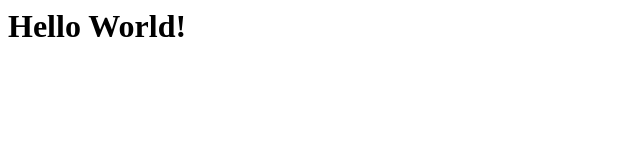
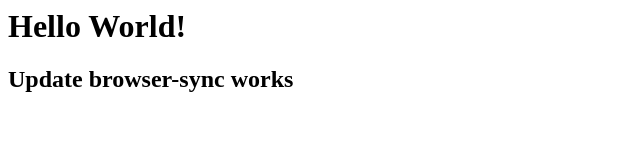
Before and after one commit to donalddominko/coursera-test, a plain HTML site: page index.html in a window 1280 px wide. Shown: the whole page, without its empty margins (0-640 px from the left). Drawn offline with Linux system fonts and the light colour scheme.

Commit message:
Next version

```diff
--- a/index.html
+++ b/index.html
@@ -2,6 +2,7 @@
 
   <body>
     <h1>Hello World!</h1>
+    <h2>Update browser-sync works</h2>
   </body>
 
 </html>
```
